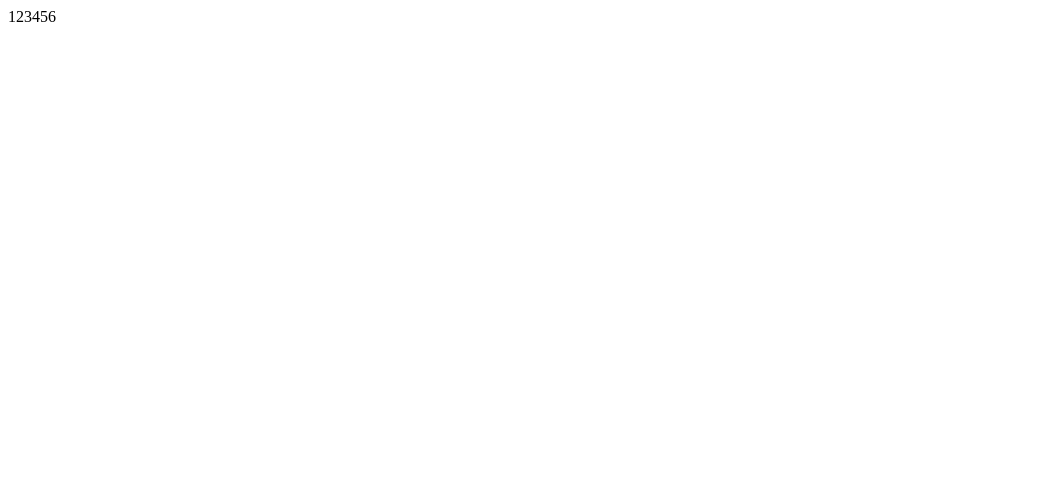
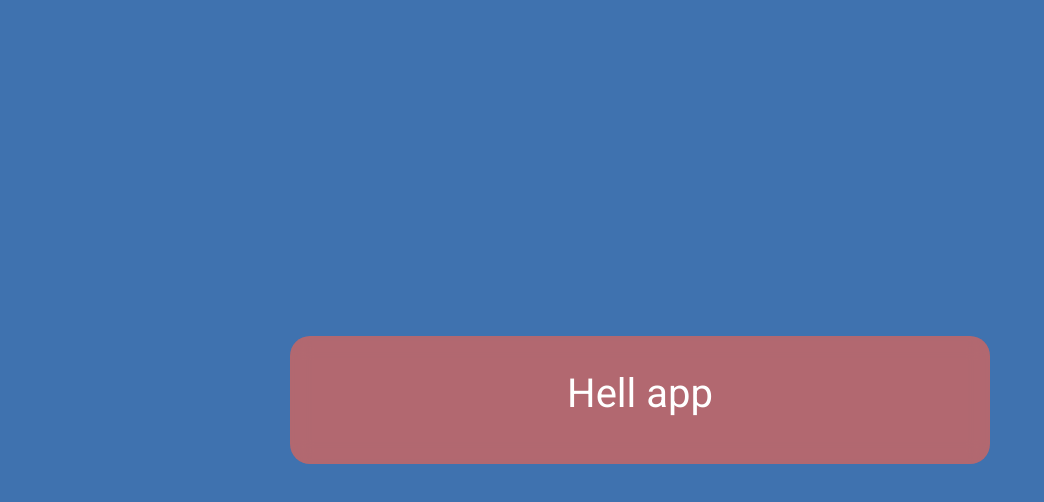
Before and after one commit to Andriikryl/to-do-app, a React (Vite) app: page / in a window 1280 px wide. Shown: the top 502 px of the page, without its empty margins (0-1044 px from the left). Built offline with nearby package versions, Linux system fonts and the light colour scheme.

Commit message:
add app component

```diff
--- a/src/main.tsx
+++ b/src/main.tsx
@@ -1,6 +1,8 @@
 import React from "react";
 import ReactDOM from "react-dom/client";
 import { App } from "./views/App";
+import "./views/styles/reset.scss";
+import "./views/styles/common.scss";
 
 ReactDOM.createRoot(document.getElementById("root") as HTMLElement).render(
   <React.StrictMode>
--- a/src/views/App/index.module.scss
+++ b/src/views/App/index.module.scss
@@ -0,0 +1,17 @@
+.article{
+    min-width: 600px;
+    background-color: hsl(9, 100%, 64%, .6);
+    border-radius: 20px;
+    -webkit-border-radius: 20px;
+    -moz-border-radius: 20px;
+    -ms-border-radius: 20px;
+    -o-border-radius: 20px;
+    padding: 30px 50px;
+    backdrop-filter: blur(10px);
+    &Title{
+        font-size: 40px;
+        margin-block-end: 0.3em;
+        text-align: center;
+        color: white;
+    }
+}
--- a/src/views/App/index.tsx
+++ b/src/views/App/index.tsx
@@ -1,7 +1,13 @@
 import React from "react";
 
+import styles from "./index.module.scss";
+
 export const App: React.FC = () => {
-    return (
-        <article>123456</article>
-    )
-}
+  return (
+    <article className={styles.article}>
+      <h1 className={styles.articleTitle}>Hell app</h1>
+      <section className={styles.articleSection}></section>
+      <section className={styles.articleSection}></section>
+    </article>
+  );
+};
```
